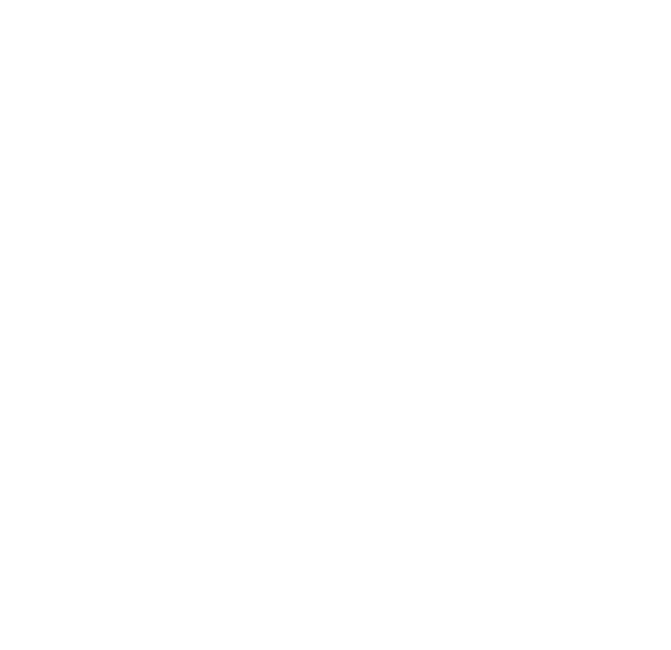
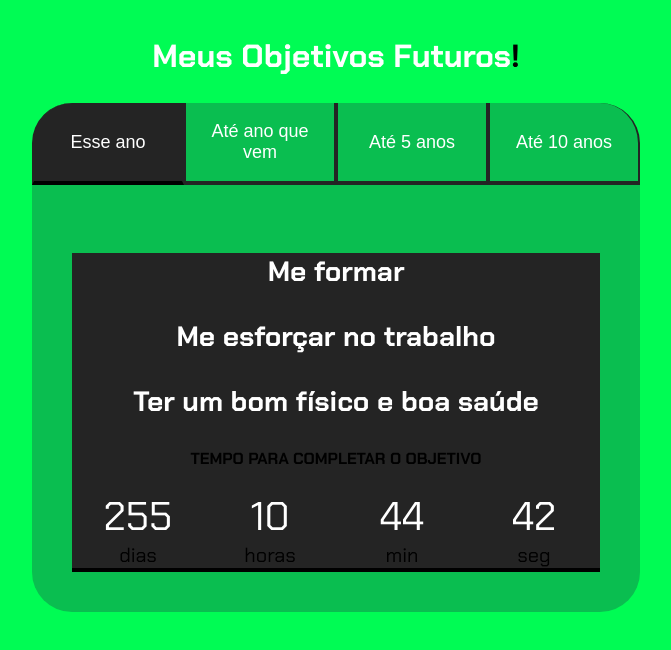
Before and after one commit to F4keDiamonds/fks, a plain HTML site: page index.html in a window 1280 px wide. Shown: the whole page, without its empty margins (304-975 px from the left). Drawn offline with Linux system fonts and the light colour scheme.

Commit message:
Add files via upload

```diff
--- a/index.html
+++ b/index.html
@@ -0,0 +1,123 @@
+<!DOCTYPE html>
+<html lang="pt-br">
+<head>
+    <meta charset="UTF-8">
+    <meta name="viewport" content="width=device-width, initial-scale=1.0">
+    <title>Meus objetivos do ano</title>
+    <link rel="stylesheet" href="style.css">
+</head>
+<body>
+    <section class="conteudo-principal">
+        <h2 class="titulo-principal">Meus Objetivos Futuros<span>!</span></h2>
+        <div class="conteudo">
+        <div class="botoes">
+            <button class="botao ativo">Esse ano</button>
+            <button class="botao">Até ano que vem</button>
+            <button class="botao">Até 5 anos</button>
+            <button class="botao">Até 10 anos</button>
+        </div>
+        <div class="abas-textos">
+            <div class="aba-conteudo ativo">
+                <h3 class="aba-conteudo-titulo-principal">Me formar</h3>
+                <h3 class="aba-conteudo-titulo-principal">Me esforçar no trabalho</h3>
+                <h3 class="aba-conteudo-titulo-principal">Ter um bom físico e boa saúde</h3>
+                <h4 class="aba-conteudo-titulo-secundario">Tempo para completar o objetivo</h4>
+                <div class="contador">
+                    <div class="contador-digito">
+                        <p class="contador-digito-numero" id="dias0"></p>
+                        <p class="contador-digito-texto">dias</p>
+                    </div>
+                    <div class="contador-digito">
+                        <p class="contador-digito-numero" id="horas0"></p>
+                        <p class="contador-digito-texto">horas</p>
+                    </div>
+                    <div class="contador-digito">
+                        <p class="contador-digito-numero" id="min0"></p>
+                        <p class="contador-digito-texto">min</p>
+                    </div>
+                    <div class="contador-digito">
+                        <p class="contador-digito-numero" id="seg0"></p>
+                        <p class="contador-digito-texto">seg</p>
+                    </div>
+                </div>
+            </div>
+            <div class="aba-conteudo">
+                <h3 class="aba-conteudo-titulo-principal">Realizar e passar no ENEM ou vestibular</h3>
+                <h3 class="aba-conteudo-titulo-principal">Me manter firme no trabalho</h3>
+                <h3 class="aba-conteudo-titulo-principal">Conseguir meus bens materiais</h3>
+                <h3 class="aba-conteudo-titulo-principal">Entrar em uma faculdade</h3>
+                <h4 class="aba-conteudo-titulo-secundario">Tempo para completar o objetivo</h4>
+                <div class="contador">
+                    <div class="contador-digito">
+                        <p class="contador-digito-numero" id="dias1"></p>
+                        <p class="contador-digito-texto">dias</p>
+                    </div>
+                    <div class="contador-digito">
+                        <p class="contador-digito-numero" id="horas1"></p>
+                        <p class="contador-digito-texto">horas</p>
+                    </div>
+                    <div class="contador-digito">
+                        <p class="contador-digito-numero" id="min1"></p>
+                        <p class="contador-digito-texto">min</p>
+                    </div>
+                    <div class="contador-digito">
+                        <p class="contador-digito-numero" id="seg1"></p>
+                        <p class="contador-digito-texto">seg</p>
+                    </div>
+                </div>
+            </div>
+            <div class="aba-conteudo">
+                <h3 class="aba-conteudo-titulo-principal">Me formar na faculdade</h3>
+                <h3 class="aba-conteudo-titulo-principal">Passar no concurso de automobilismo</h3>
+                <h3 class="aba-conteudo-titulo-principal">Ter uma boa renda</h3>
+                <h3 class="aba-conteudo-titulo-principal">Conseguir meu apartamento</h3>
+                <h4 class="aba-conteudo-titulo-secundario">Tempo para completar o objetivo</h4>
+                <div class="contador">
+                    <div class="contador-digito">
+                        <p class="contador-digito-numero" id="dias2"></p>
+                        <p class="contador-digito-texto">dias</p>
+                    </div>
+                    <div class="contador-digito">
+                        <p class="contador-digito-numero" id="horas2"></p>
+                        <p class="contador-digito-texto">horas</p>
+                    </div>
+                    <div class="contador-digito">
+                        <p class="contador-digito-numero" id="min2"></p>
+                        <p class="contador-digito-texto">min</p>
+                    </div>
+                    <div class="contador-digito">
+                        <p class="contador-digito-numero" id="seg2"></p>
+                        <p class="contador-digito-texto">seg</p>
+                    </div>
+                </div>
+            </div>
+            <div class="aba-conteudo">
+                <h3 class="aba-conteudo-titulo-principal">Trabalhar como piloto de F1</h3>
+                <h3 class="aba-conteudo-titulo-principal">Me casar</h3>
+                <h3 class="aba-conteudo-titulo-principal">Viajar para exterior</h3>
+                <h4 class="aba-conteudo-titulo-secundario">Tempo para completar o objetivo</h4>
+                <div class="contador">
+                    <div class="contador-digito">
+                        <p class="contador-digito-numero" id="dias3"></p>
+                        <p class="contador-digito-texto">dias</p>
+                    </div>
+                    <div class="contador-digito">
+                        <p class="contador-digito-numero" id="horas3"></p>
+                        <p class="contador-digito-texto">horas</p>
+                    </div>
+                    <div class="contador-digito">
+                        <p class="contador-digito-numero" id="min3"></p>
+                        <p class="contador-digito-texto">min</p>
+                    </div>
+                    <div class="contador-digito">
+                        <p class="contador-digito-numero" id="seg3"></p>
+                        <p class="contador-digito-texto">seg</p>
+                    </div>
+                </div>
+            </div>
+        </div>
+    </div>
+    </section>
+    <script src="main.js"></script>
+</body>
+</html>
--- /dev/null
+++ b/main.js
@@ -0,0 +1,58 @@
+const botoes = document.querySelectorAll(".botao");
+const textos = document.querySelectorAll(".aba-conteudo");
+
+for (let i = 0; i < botoes.length; i++) {
+    botoes[i].onclick = function () {
+
+        for (let j = 0; j < botoes.length; j++) {
+            botoes[j].classList.remove("ativo");
+            textos[j].classList.remove("ativo");
+        }
+
+        botoes[i].classList.add("ativo");
+        textos[i].classList.add("ativo");
+    }
+}
+
+const contadores = document.querySelectorAll(".contador");
+const tempoObjetivo1 = new Date("2024-12-31T00:00:00");
+const tempoObjetivo2 = new Date("2025-12-31T00:00:00");
+const tempoObjetivo3 = new Date("2029-12-31T00:00:00");
+const tempoObjetivo4 = new Date("2034-12-31T00:00:00");
+
+const tempos = [tempoObjetivo1, tempoObjetivo2, tempoObjetivo3, tempoObjetivo4];
+
+function calculaTempo(tempoObjetivo) {
+    let tempoAtual = new Date();
+    let tempoFinal = tempoObjetivo - tempoAtual;
+    let segundos = Math.floor(tempoFinal / 1000);
+    let minutos = Math.floor(segundos / 60);
+    let horas = Math.floor(minutos / 60);
+    let dias = Math.floor(horas / 24);
+
+    segundos %= 60;
+    minutos %= 60;
+    horas %= 24;
+    if (tempoFinal > 0){
+        return [dias,horas,minutos,segundos];
+    } else {
+        return [0,0,0,0];
+    }
+}
+
+function atualizaCronometro(){
+    for (let i=0; i<contadores.length;i++){
+        document.getElementById("dias"+i).textContent = calculaTempo(tempos[i])[0];
+        document.getElementById("horas"+i).textContent = calculaTempo(tempos[i])[1];
+        document.getElementById("min"+i).textContent = calculaTempo(tempos[i])[2];
+        document.getElementById("seg"+i).textContent = calculaTempo(tempos[i])[3];
+    }
+}
+
+
+function comecaCronometro(){
+    atualizaCronometro();
+    setInterval(atualizaCronometro, 1000);
+}
+
+comecaCronometro();
--- a/style.css
+++ b/style.css
@@ -1,13 +1,12 @@
-@import url('https://fonts.googleapis.com/css2?family=Chakra+Petch:wght@400;700&display=swap');
-<link rel="stylesheet" href="style.css">
+@import url('https://fonts.googleapis.com/css?family=Chakra+Petch:wght@400;700&display=swap');
 
 :root {
-    --cor-de-fundo: #1E1E1E;
-    --verde: #6FFF57;
-    --branco: #FFFFFF;
-    --botao-ativo: #3A375E;
-    --botao-inativo: rgba(58, 55, 94, 0.5);
-    --texto-fundo: rgba(58, 55, 94, 0.3);
+  --cor-de-fundo: #00fc54;
+  --vermelho: #000000;
+  --branco: #ffffff;
+  --botao-ativo: #242424;
+  --botao-inativo: #222e464d;
+  --texto-fundo: #222e464d;
 }
 
 body {
@@ -27,13 +26,13 @@ body {
 }
 
 .titulo-principal {
-    text-align: left;
+    text-align: center;
     width: 100%;
     font-size: 32px;
 }
 
 .titulo-principal span {
-    color: var(--verde);
+    color: var(--vermelho);
 }
 
 .botao {
@@ -50,17 +49,32 @@ body {
     border-left: 2px solid var(--botao-ativo);
     border-right: 2px solid var(--botao-ativo);
     border-top: none;
+}
 
-    @media .botoes {
+.botoes {
     display: block;
 }
 
-    @media screen and (min-width: 768px) {
-        .botoes {
+.contador{
     display: flex;
-            .botao:first-child {
-                border-radius: 40px 40px 0 0;
+    justify-content: center;
+    flex-wrap: wrap;
   }
+  .contador-digito{
+    padding: 0 16px;
+    text-align: center;
+    min-width: 100px;
+  }
+  .contador-digito-numero{
+    font-size: 40px;
+    margin: 0;
+  }
+  .contador-digito-texto{
+    color: var(--vermelho);
+    font-size: 20px;
+    margin: 0;
+  }
+
 @media screen and (min-width: 768px) {
     .botoes {
         display: flex;
@@ -75,8 +89,37 @@ body {
     }
 }
 
+.ativo{
+    background-color: var(--botao-ativo);
+    border-bottom: 4px solid var(--vermelho);
     }
+
+.abas-textos{
+    background-color: var(--texto-fundo);
+    padding: 40px;
+    border-radius: 0 0 40px 40px;
 }
-     {
 
+.botao.ativo{
+    background-color: var(--botao-ativo);
+    border-bottom: 4px solid var(--vermelho);
 }
+
+.aba-conteudo.ativo{
+    display: block;
+}
+
+.aba-conteudo{
+    display: none;
+}
+
+.aba-conteudo-titulo-principal{
+    font-size: 28px;
+    text-align: center;
+}
+
+.aba-conteudo-titulo-secundario{
+    text-align: center;
+    color: var(--vermelho);
+    text-transform: uppercase;
+}
```
Lines whose indentation alone changed are shown as unchanged.
